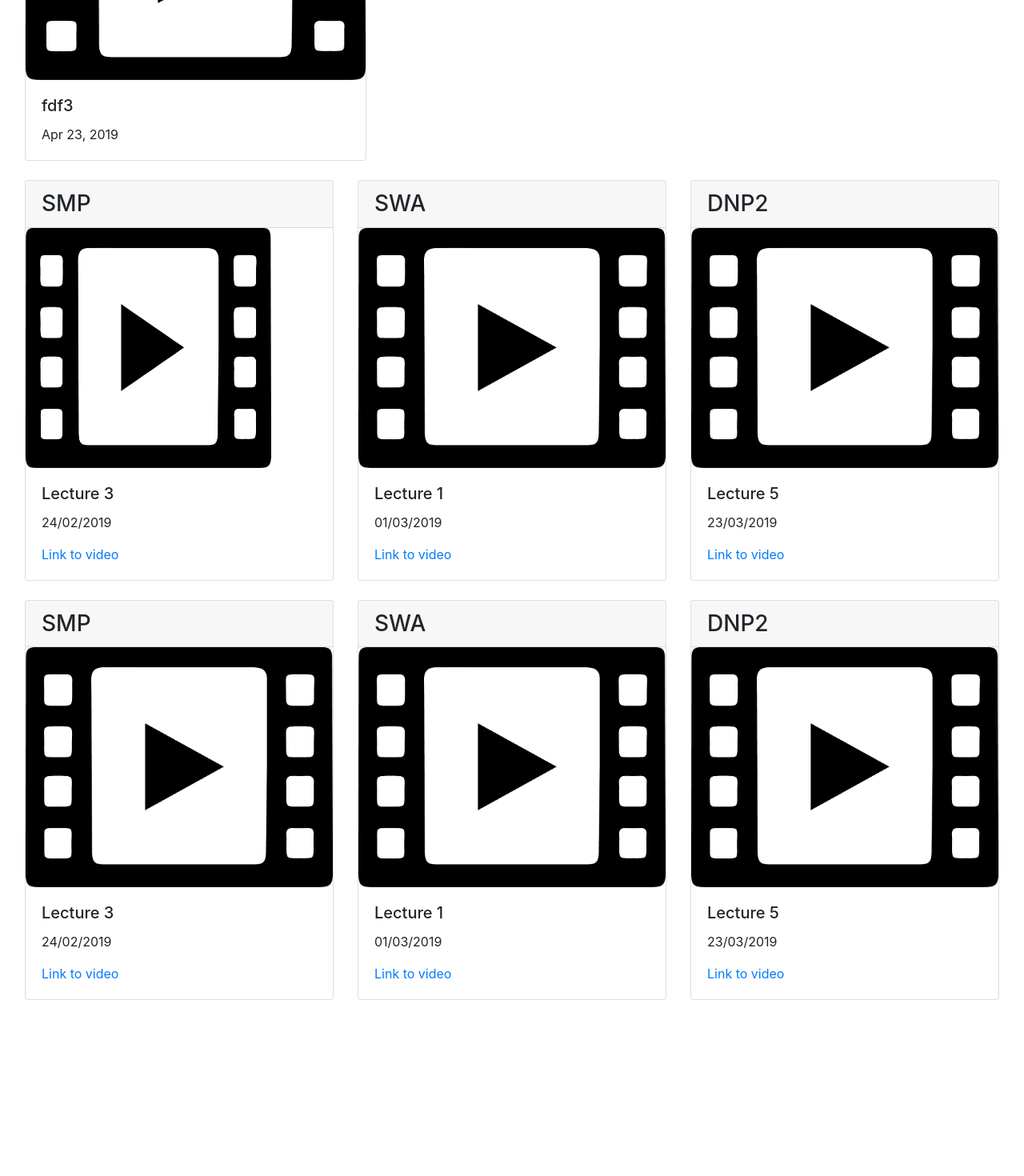
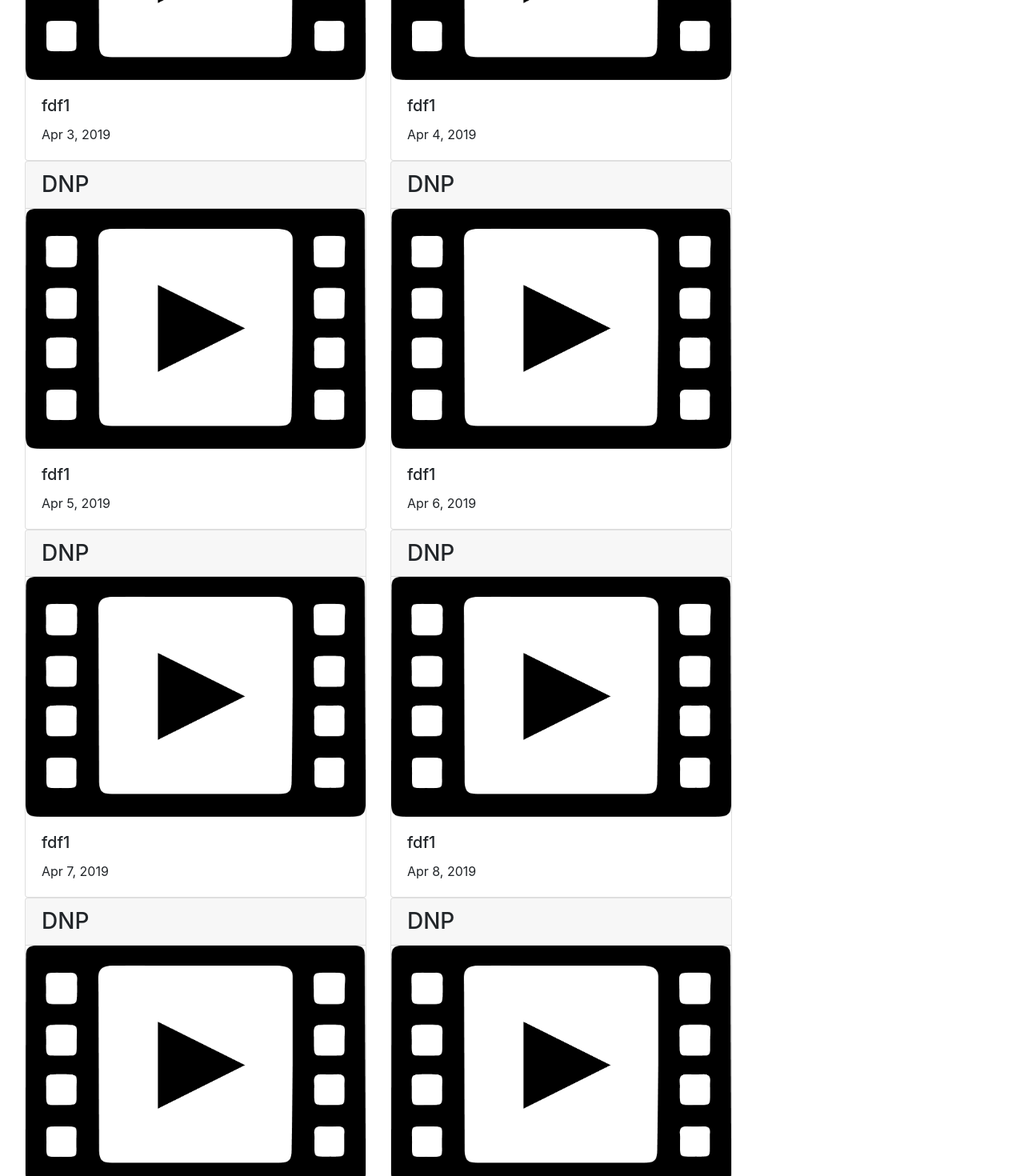
Before and after one commit to DVN237294/vc_frontend, an Angular app: page / in a window 1280 px wide. Shown: the part 800-2270 px from the top of the page at 80% size. Before the commit the page ends 2050 px from the top, so only its background shows below. Built offline with nearby package versions, Linux system fonts and the light colour scheme.

Commit message:
Video tiles created dynamically

```diff
--- a/src/app/components/video-menu/video-menu.component.html
+++ b/src/app/components/video-menu/video-menu.component.html
@@ -1,65 +1,4 @@
 <br>
 <div class="card-deck">
-        <app-video-tile *ngFor="let video of videos" [video]="video"></app-video-tile>
-      </div>
-      <br>
-      <div class="card-deck">
-            <div class="card">
-                    <h3 class="card-header">SMP</h3>
-                    <img style="height: 300px; width: 80%; display: block;" src="assets\video.jpeg"  class="card-img-top">
-                    <div class="card-body">
-                <h5 class="card-title">Lecture 3</h5>
-                <p class="card-text">24/02/2019</p>
-                <a href="http://www.google.com">Link to video</a>
-              </div>
-            </div>
-            <div class="card">
-                    <h3 class="card-header">SWA</h3>
-                    <img style="height: 300px; width: 100%; display: block;" src="assets\video.jpeg"  class="card-img-top">
-                    <div class="card-body">
-                <h5 class="card-title">Lecture 1</h5>
-                <p class="card-text">01/03/2019</p>
-                <a href="http://www.google.com">Link to video</a>
-              </div>
-            </div>
-            <div class="card">
-                    <h3 class="card-header">DNP2</h3>
-                    <img style="height: 300px; width: 100%; display: block;" src="assets\video.jpeg"  class="card-img-top">
-                    <div class="card-body">
-                <h5 class="card-title">Lecture 5</h5>
-                <p class="card-text">23/03/2019</p>
-                <a href="http://www.google.com">Link to video</a>
-              </div>
-
-            </div>
-            </div>
-            <br>
-            <div class="card-deck">
-                    <div class="card">
-                            <h3 class="card-header">SMP</h3>
-                            <img style="height: 300px; width: 100%; display: block;" src="assets\video.jpeg"  class="card-img-top">
-                            <div class="card-body">
-                        <h5 class="card-title">Lecture 3</h5>
-                        <p class="card-text">24/02/2019</p>
-                        <a href="http://www.google.com">Link to video</a>
-                      </div>
-                    </div>
-                    <div class="card">
-                            <h3 class="card-header">SWA</h3>
-                            <img style="height: 300px; width: 100%; display: block;" src="assets\video.jpeg"  class="card-img-top">
-                            <div class="card-body">
-                        <h5 class="card-title">Lecture 1</h5>
-                        <p class="card-text">01/03/2019</p>
-                        <a href="http://www.google.com">Link to video</a>
-                      </div>
-                    </div>
-                    <div class="card">
-                            <h3 class="card-header">DNP2</h3>
-                            <img style="height: 300px; width: 100%; display: block;" src="assets\video.jpeg"  class="card-img-top">
-                            <div class="card-body">
-                        <h5 class="card-title">Lecture 5</h5>
-                        <p class="card-text">23/03/2019</p>
-                        <a href="http://www.google.com">Link to video</a>
-                      </div>
-
-                    </div>
+  <app-video-tile *ngFor="let video of videos" [video]="video"></app-video-tile>
+</div>
--- a/src/app/components/video-menu/video-menu.component.ts
+++ b/src/app/components/video-menu/video-menu.component.ts
@@ -1,5 +1,5 @@
 import { Component, OnInit } from '@angular/core';
-import { Video } from 'src/service';
+import { Video, VideosService } from 'src/service';
 
 @Component({
   selector: 'app-video-menu',
@@ -8,31 +8,23 @@ import { Video } from 'src/service';
 })
 export class VideoMenuComponent implements OnInit {
 
-  videos:Video[]
+  videos:any[]
   constructor() { }
 
   ngOnInit() {
-    this.videos = [
-      {
-        id: 1,
+    this.videos = [];
+    for(let i = 0; i < 16; i++)
+    {
+      this.videos.push({
+        id: i,
         url: "testing",
-        duration: 333,
-        name: "fdf1"
-      },
-      {
-        id: 2,
-        url: "testing2",
-        duration: 333,
-        name: "fdf2"
-      },
-
-      {
-        id: 3,
-        url: "testing3",
-        duration: 333,
-        name: "fdf3"
-      }
-    ];
+        duration: 333+i,
+        name: "fdf1",
+        thumbnailUrl: "assets\\video.jpeg",
+        subject: "DNP",
+        date: new Date(2019, 3, 1+i)
+      })
+    }
   }
 
 }
--- a/src/app/components/video-tile/video-tile.component.html
+++ b/src/app/components/video-tile/video-tile.component.html
@@ -1,8 +1,8 @@
 <div class="card" (click)="cardClicked()">
-    <h3 class="card-header">{{videoSubject}}</h3>
-    <img style="height: 300px; width: 100%; display: block;" [src]="thumbnailUrl"  class="card-img-top">
+    <h3 class="card-header">{{video.subject}}</h3>
+    <img style="height: 300px; width: 100%; display: block;" [src]="video.thumbnailUrl"  class="card-img-top">
     <div class="card-body">
         <h5 class="card-title">{{video.name}}</h5>
-        <p class="card-text">{{videoDate | date}}</p>
+        <p class="card-text">{{video.date | date}}</p>
     </div>
 </div>
```
